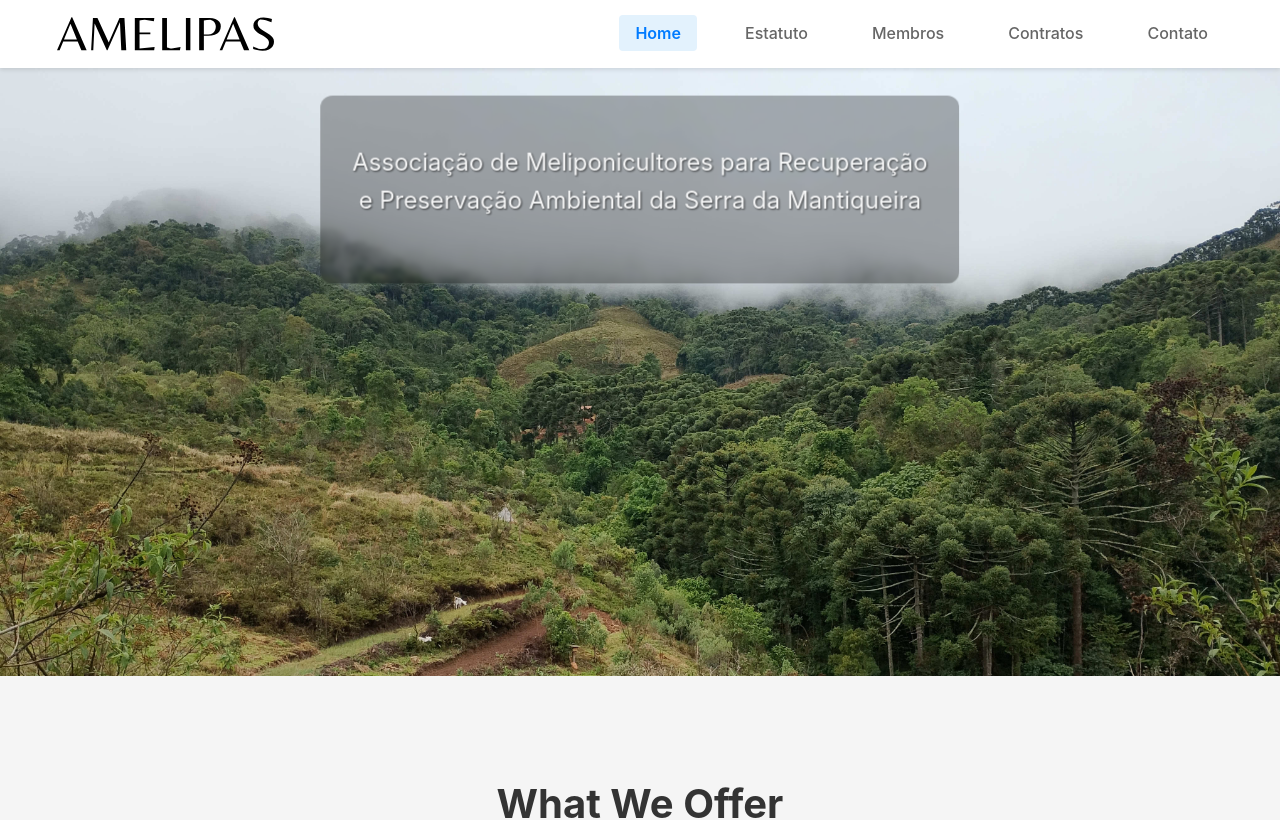
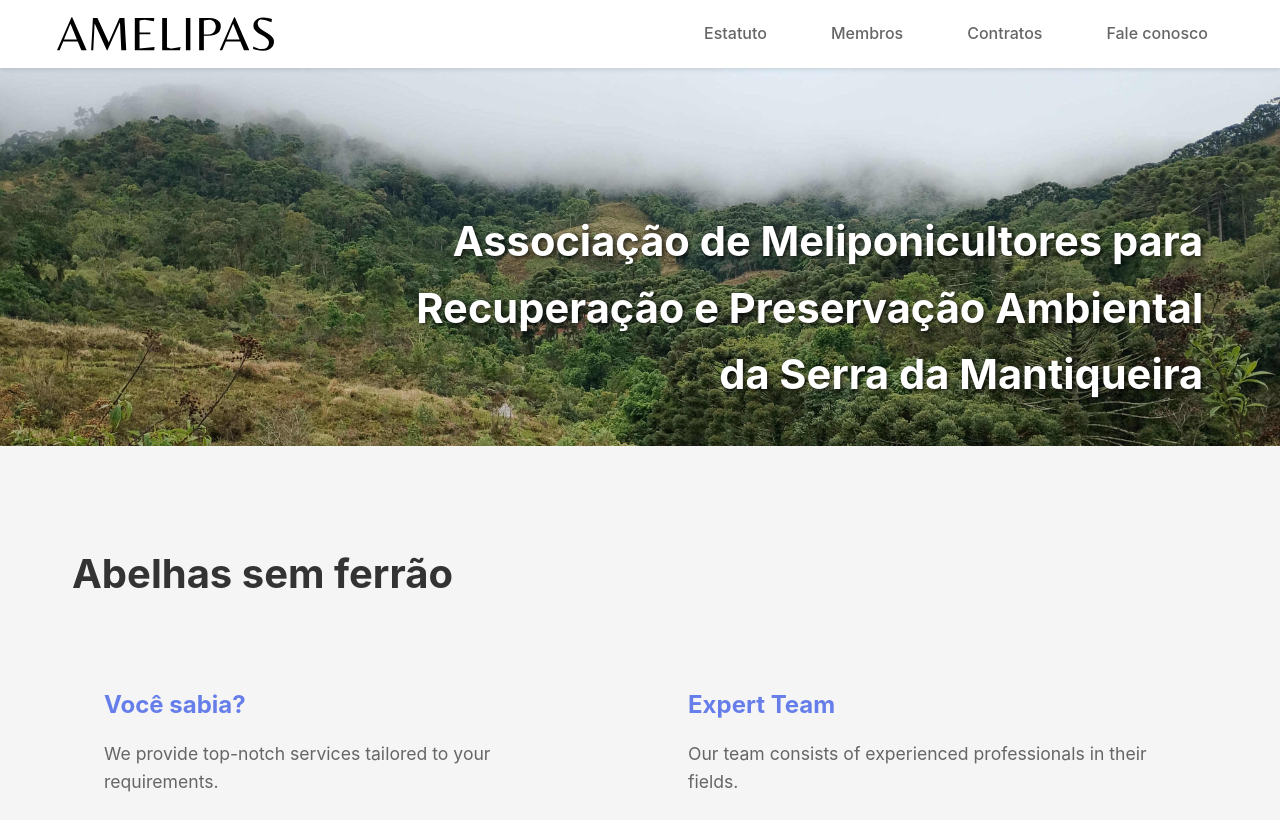
Before and after one commit to caiolagana/amelipas, an Angular app in the folder web/front/: page / in a window 1280 px wide. Before the commit this address led to /home. Shown: the top 820 px of the page. Built offline with nearby package versions, Linux system fonts and the light colour scheme.

Commit message:
melhorando home

```diff
--- a/web/front/src/app/app.routes.ts
+++ b/web/front/src/app/app.routes.ts
@@ -6,11 +6,10 @@ import { Contratos } from './pages/contratos/contratos';
 import { Membros } from './pages/membros/membros';
 
 export const routes: Routes = [
-  { path: '', redirectTo: '/home', pathMatch: 'full' },
-  { path: 'home', component: Home },
+  { path: '', component: Home },
   { path: 'estatuto', component: Estatuto },
   { path: 'contato', component: Contato },
   { path: 'contratos', component: Contratos },
   { path: 'membros', component: Membros },
-  { path: '**', redirectTo: '/home' } // Wildcard route for 404 pages
+  { path: '**', redirectTo: '/' } // Wildcard route for 404 pages
 ];
--- a/web/front/src/app/components/navigation/navigation.html
+++ b/web/front/src/app/components/navigation/navigation.html
@@ -6,9 +6,6 @@
       </a>
     </div>
     <ul class="nav-menu">
-      <li class="nav-item">
-        <a routerLink="/home" routerLinkActive="active" class="nav-link">Home</a>
-      </li>
       <li class="nav-item">
         <a routerLink="/estatuto" routerLinkActive="active" class="nav-link">Estatuto</a>
       </li>
@@ -19,7 +16,7 @@
         <a routerLink="/contratos" routerLinkActive="active" class="nav-link">Contratos</a>
       </li>
       <li class="nav-item">
-        <a routerLink="/contato" routerLinkActive="active" class="nav-link">Contato</a>
+        <a routerLink="/contato" routerLinkActive="active" class="nav-link">Fale conosco</a>
       </li>
     </ul>
   </div>
--- a/web/front/src/app/pages/home/home.css
+++ b/web/front/src/app/pages/home/home.css
@@ -4,14 +4,9 @@
   margin: 0 auto;
 }
 
-/* Remove any top spacing for full-width hero */
-:host {
-  padding-top: 0 !important;
-}
-
 .hero-section {
   position: relative;
-  text-align: center;
+  text-align: right;
   margin: 0;
   margin-bottom: 4rem;
   margin-top: 0;
@@ -30,44 +25,21 @@
 
 .hero-content {
   position: absolute;
-  top: 20%;
-  left: 50%;
-  transform: translate(-50%, -50%);
+  bottom: 10%;
+  right: 6%;
   z-index: 2;
-  background: rgba(0, 0, 0, 0.3);
-  padding: 3rem 2rem;
-  border-radius: 12px;
   color: white;
-  max-width: 800px;
-  backdrop-filter: blur(2px);
-  text-align: center;
+  text-align: right;
 }
 
 .hero-content h1 {
-  font-size: 3rem;
-  margin-bottom: 1rem;
+  font-size: 2.6rem;
   font-weight: 700;
   text-shadow: 2px 2px 4px rgba(0, 0, 0, 0.7);
 }
 
-.hero-content .hero-subtitle {
-  font-size: 1.5rem;
-  margin-bottom: 1rem;
-  opacity: 0.9;
-  text-shadow: 1px 1px 2px rgba(0, 0, 0, 0.7);
-}
-
-.hero-content .hero-description {
-  font-size: 1.1rem;
-  max-width: 600px;
-  margin: 0 auto;
-  line-height: 1.6;
-  opacity: 0.9;
-  text-shadow: 1px 1px 2px rgba(0, 0, 0, 0.7);
-}
-
 .features-section h2 {
-  text-align: center;
+  text-align: left;
   font-size: 2.5rem;
   margin-bottom: 3rem;
   color: #333;
@@ -80,12 +52,12 @@
 }
 
 .feature-card {
-  background: white;
   padding: 2rem;
-  border-radius: 8px;
-  box-shadow: 0 4px 6px rgba(0, 0, 0, 0.1);
-  text-align: center;
+  text-align: left;
   transition: transform 0.3s ease;
+  /* background: white; */
+  /* border-radius: 8px; */
+  /* box-shadow: 0 4px 6px rgba(0, 0, 0, 0.1); */
 }
 
 .feature-card:hover {
@@ -101,4 +73,5 @@
 .feature-card p {
   color: #666;
   line-height: 1.6;
+  font-size: 1.1rem;
 }
--- a/web/front/src/app/pages/home/home.html
+++ b/web/front/src/app/pages/home/home.html
@@ -1,29 +1,24 @@
 <div class="hero-section">
   <img src="assets/images/IMG_20251009_083509.jpg" alt="AMELIPAS Hero Image" class="hero-image">
   <div class="hero-content">
-    <p class="hero-subtitle">
-      Associação de Meliponicultores para Recuperação<br/> e Preservação Ambiental da Serra da Mantiqueira
-    </p>
+    <h1>
+      Associação de Meliponicultores para <br/>Recuperação e Preservação Ambiental <br/>da Serra da Mantiqueira
+    </h1>
   </div>
 </div>
 
 <div class="page-container">
-
   <div class="features-section">
-    <h2>What We Offer</h2>
+    <h2>Abelhas sem ferrão</h2>
     <div class="features-grid">
       <div class="feature-card">
-        <h3>Quality Service</h3>
+        <h3>Você sabia?</h3>
         <p>We provide top-notch services tailored to your requirements.</p>
       </div>
       <div class="feature-card">
         <h3>Expert Team</h3>
         <p>Our team consists of experienced professionals in their fields.</p>
       </div>
-      <div class="feature-card">
-        <h3>24/7 Support</h3>
-        <p>We're here to help you whenever you need assistance.</p>
-      </div>
     </div>
   </div>
 </div>
```
Also changed, not shown: web/front/src/assets/images/IMG_20251009_083509.jpg.
